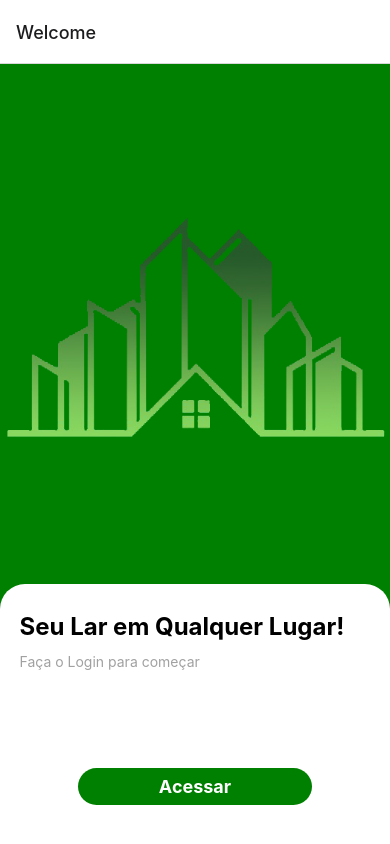
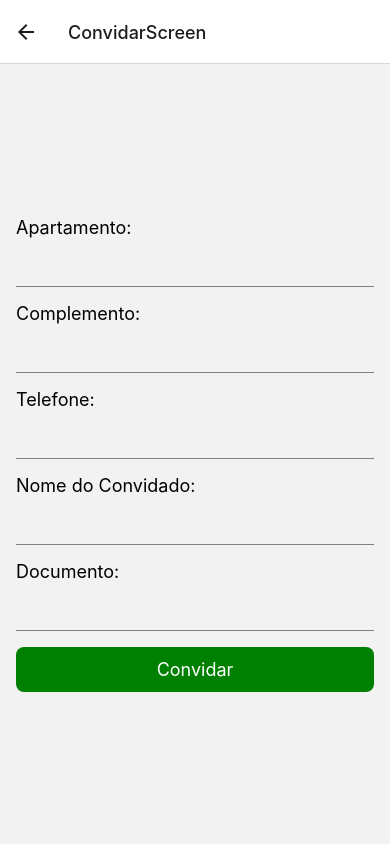
Before and after one commit to WesleyEstevam/mobile-condominium, a React Native app: screen /ConvidarScreen in a window 390 px wide. Built offline with nearby package versions, Linux system fonts and the light colour scheme.

Commit message:
Screen Morador

```diff
--- a/package.json
+++ b/package.json
@@ -19,6 +19,7 @@
     "react-native": "^0.72.6",
     "react-native-animatable": "^1.3.3",
     "react-native-keyboard-aware-scroll-view": "^0.9.5",
+    "react-native-modal-datetime-picker": "^17.1.0",
     "react-native-reanimated": "~3.3.0",
     "react-native-safe-area-context": "4.6.3",
     "react-native-screens": "~3.22.0",
--- /dev/null
+++ b/src/pages/Morador/Telas/ConvidarScreen/index.js
@@ -0,0 +1,96 @@
+import React, { useState } from "react";
+import {
+  View,
+  Text,
+  TextInput,
+  TouchableOpacity,
+  StyleSheet,
+} from "react-native";
+import { useNavigation } from "@react-navigation/native";
+
+import styles from "../ConvidarScreen/style";
+
+export default function ConvidarScreen() {
+  const navigation = useNavigation();
+
+  const [apartamento, setApartamento] = useState("");
+  const [complemento, setComplemento] = useState("");
+  const [telefone, setTelefone] = useState("");
+  const [nomeConvidado, setNomeConvidado] = useState("");
+  const [documento, setDocumento] = useState("");
+
+  const handleSave = () => {
+    console.log("Apartamento:", apartamento);
+    console.log("Complemento:", complemento);
+    console.log("Telefone:", telefone);
+    console.log("Nome do Convidado:", nomeConvidado);
+    console.log("Documento:", documento);
+
+    navigation.goBack();
+  };
+
+  return (
+    <View style={styles.container}>
+      <View style={styles.inputContainer}>
+        <Text style={styles.label}>Apartamento:</Text>
+        <View style={styles.inputWrapper}>
+          <TextInput
+            style={styles.input}
+            value={apartamento}
+            onChangeText={(text) => setApartamento(text)}
+          />
+        </View>
+      </View>
+
+      <View style={styles.inputContainer}>
+        <Text style={styles.label}>Complemento:</Text>
+        <View style={styles.inputWrapper}>
+          <TextInput
+            style={styles.input}
+            value={complemento}
+            onChangeText={(text) => setComplemento(text)}
+          />
+        </View>
+      </View>
+
+      <View style={styles.inputContainer}>
+        <Text style={styles.label}>Telefone:</Text>
+        <View style={styles.inputWrapper}>
+          <TextInput
+            style={styles.input}
+            value={telefone}
+            onChangeText={(text) => setTelefone(text)}
+            keyboardType="phone-pad"
+          />
+        </View>
+      </View>
+
+      <View style={styles.inputContainer}>
+        <Text style={styles.label}>Nome do Convidado:</Text>
+        <View style={styles.inputWrapper}>
+          <TextInput
+            style={styles.input}
+            value={nomeConvidado}
+            onChangeText={(text) => setNomeConvidado(text)}
+          />
+        </View>
+      </View>
+
+      <View style={styles.inputContainer}>
+        <Text style={styles.label}>Documento:</Text>
+        <View style={styles.inputWrapper}>
+          <TextInput
+            style={styles.input}
+            value={documento}
+            onChangeText={(text) => setDocumento(text)}
+            keyboardType="numeric" // Use "numeric" para exibir apenas o teclado numérico
+          />
+        </View>
+      </View>
+
+      <TouchableOpacity style={styles.button} onPress={handleSave}>
+        <Text style={styles.buttonText}>Convidar</Text>
+      </TouchableOpacity>
+    </View>
+  );
+}
--- /dev/null
+++ b/src/pages/Morador/Telas/ConvidarScreen/style.jsx
@@ -0,0 +1,38 @@
+import { StyleSheet } from "react-native";
+import commonStyles from "../../style";
+
+const localStyles = StyleSheet.create({
+  container: {
+    flex: 1,
+    padding: 16,
+    justifyContent: "center",
+  },
+  inputContainer: {
+    marginBottom: 16,
+  },
+  label: {
+    fontSize: 18,
+    marginBottom: 8,
+  },
+  inputWrapper: {
+    borderBottomWidth: 1,
+    borderColor: "gray",
+  },
+  input: {
+    height: 40,
+    paddingHorizontal: 8,
+    fontSize: 16,
+  },
+  button: {
+    backgroundColor: "green",
+    padding: 12,
+    alignItems: "center",
+    borderRadius: 8,
+  },
+  buttonText: {
+    color: "white",
+    fontSize: 18,
+  },
+});
+
+export default { ...commonStyles, ...localStyles };
--- a/src/pages/Morador/index.js
+++ b/src/pages/Morador/index.js
@@ -1,7 +1,7 @@
 import React from "react";
 import { View, Text, TouchableOpacity, StyleSheet } from "react-native";
 import { useNavigation } from "@react-navigation/native";
-import Svg, { Circle, Text as SvgText } from "react-native-svg";
+import Icon from "react-native-vector-icons/AntDesign";
 
 import styles from "../Morador/style";
 
@@ -12,74 +12,30 @@ export default function MoradorScreen() {
     navigation.navigate(screenName);
   };
 
-  const AddCircleOutlineIcon = () => (
-    <Svg width="50" height="50" viewBox="0 0 50 50">
-      <Circle
-        cx="25"
-        cy="25"
-        r="24"
-        stroke="white"
-        strokeWidth="2"
-        fill="transparent"
-      />
-      <SvgText
-        x="50%"
-        y="50%"
-        textAnchor="middle"
-        fontSize="40"
-        dy="13"
-        fill="white"
-      >
-        +
-      </SvgText>
-    </Svg>
-  );
-
-  const AlertaIcon = () => (
-    <Svg width="50" height="50" viewBox="0 0 50 50">
-      <Circle
-        cx="25"
-        cy="25"
-        r="24"
-        stroke="white"
-        strokeWidth="2"
-        fill="transparent"
-      />
-      <SvgText
-        x="50%"
-        y="50%"
-        textAnchor="middle"
-        fontSize="30"
-        dy="11"
-        fill="white"
-      >
-        !
-      </SvgText>
-    </Svg>
-  );
-
   return (
     <View style={styles.container}>
-      <View style={styles.bottomButtonsContainer}>
+      <View
+        style={[styles.bottomButtonsContainer, { backgroundColor: "green" }]}
+      >
         <TouchableOpacity
           style={styles.bottomButton}
-          onPress={() => handleNavigation("Adicionar")}
+          onPress={() => handleNavigation("Historico")}
         >
-          <Text style={styles.bottomButtonText}>Adicionar</Text>
+          <Icon name="hourglass" size={50} color="white" />
         </TouchableOpacity>
 
         <TouchableOpacity
           style={styles.bottomButton}
-          onPress={() => handleNavigation("Verificar")}
+          onPress={() => handleNavigation("ConvidarScreen")}
         >
-          <AddCircleOutlineIcon />
+          <Icon name="upload" size={50} color="white" />
         </TouchableOpacity>
 
         <TouchableOpacity
           style={styles.bottomButton}
           onPress={() => handleNavigation("Alerta")}
         >
-          <AlertaIcon />
+          <Icon name="warning" size={50} color="white" />
         </TouchableOpacity>
       </View>
     </View>
--- a/src/pages/Morador/style.jsx
+++ b/src/pages/Morador/style.jsx
@@ -5,23 +5,24 @@ const styles = StyleSheet.create({
     flex: 1,
     justifyContent: "center",
     alignItems: "center",
-    backgroundColor: "#fff", // Cor de fundo da tela
+    backgroundColor: "#fff",
   },
   bottomButtonsContainer: {
     flexDirection: "row",
     justifyContent: "space-around",
     alignItems: "center",
     position: "absolute",
-    bottom: 20, // Ajuste conforme necessário
+    bottom: 20,
     width: "100%",
+    backgroundColor: "green",
+    paddingVertical: 10,
   },
   bottomButton: {
-    backgroundColor: "green", // Cor de fundo do botão
     padding: 10,
     borderRadius: 5,
   },
   bottomButtonText: {
-    color: "#fff", // Cor do texto do botão
+    color: "#fff",
     fontWeight: "bold",
   },
 });
--- a/src/routes/index.js
+++ b/src/routes/index.js
@@ -4,7 +4,8 @@ import SignIn from "../pages/SignIn";
 import Register from "../pages/Register";
 import Profile from "../pages/Profile";
 import PainelScreen from "../pages/Profile/Telas/PainelScreen";
-import MoradorScreen from "../pages/Morador"; // Ajuste do nome do arquivo e caminho
+import MoradorScreen from "../pages/Morador";
+import ConvidarScreen from "../pages/Morador/Telas/ConvidarScreen";
 
 const Stack = createNativeStackNavigator();
 
@@ -17,6 +18,7 @@ export default function Routes() {
       <Stack.Screen name="Profile" component={Profile} />
       <Stack.Screen name="Morador" component={MoradorScreen} />
       <Stack.Screen name="PainelScreen" component={PainelScreen} />
+      <Stack.Screen name="ConvidarScreen" component={ConvidarScreen} />
     </Stack.Navigator>
   );
 }
```
Also changed, not shown: src/pages/Morador/Telas/HistoricoScreen/index.js (added), src/pages/Morador/Telas/HistoricoScreen/style.jsx (added), src/pages/Morador/Telas/OcorrenciaScreen/index.js (added), src/pages/Morador/Telas/OcorrenciaScreen/style.jsx (added), 2 other files (tests, documents, lock files or other folders).
